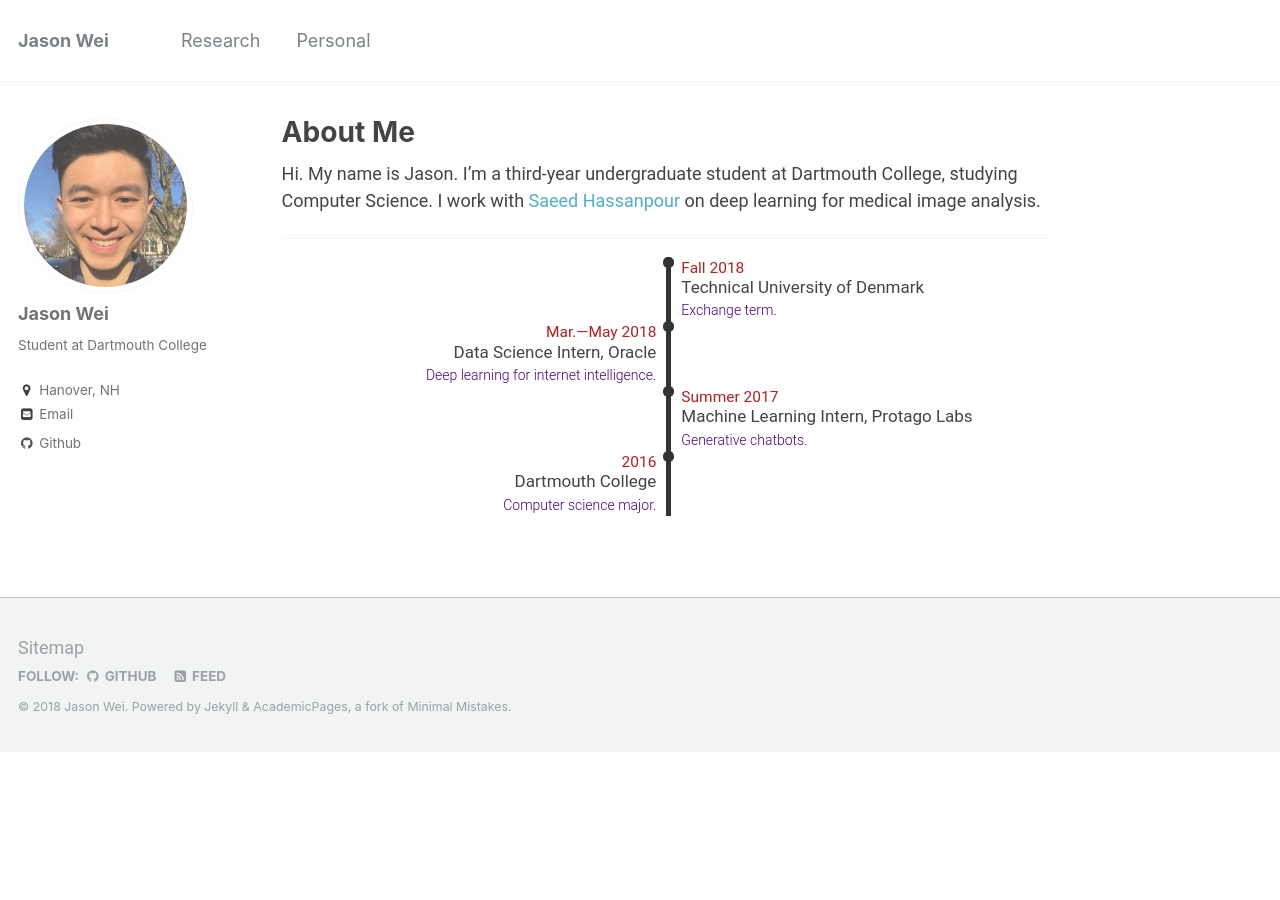
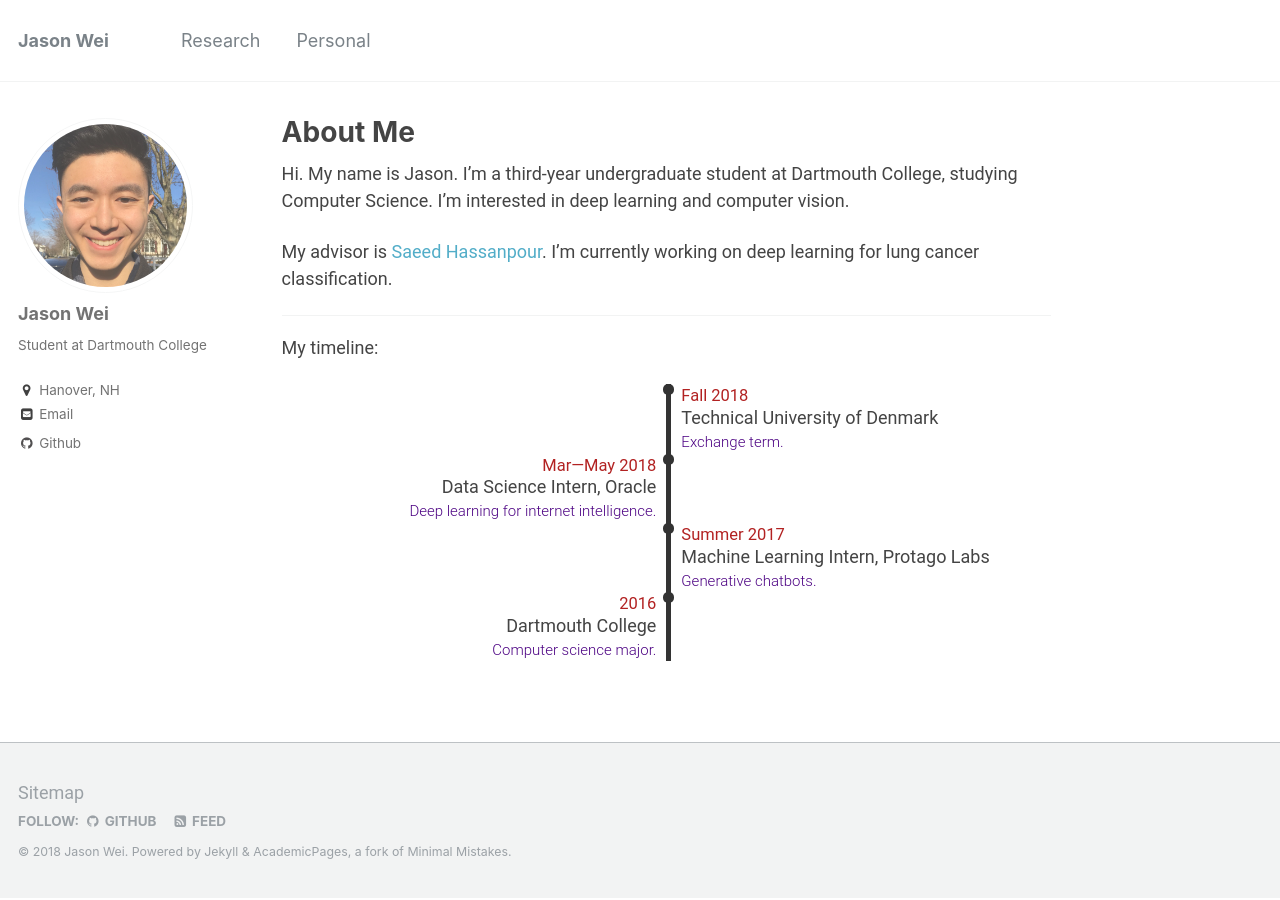
Before and after one commit to jasonwei20/jasonwei20.github.io, a Jekyll site: the page built from _pages/about.md, in a window 1280 px wide. Built offline with Jekyll 4.4.1, drawn with Linux system fonts in a browser that asks for light colours.

Commit message:
try timeline

```diff
--- a/_pages/about.md
+++ b/_pages/about.md
@@ -8,10 +8,12 @@ redirect_from:
   - /about.html
 ---
 
-Hi. My name is Jason. I'm a third-year undergraduate student at Dartmouth College, studying Computer Science. I work with [Saeed Hassanpour](https://www.hassanpourlab.com/) on deep learning for medical image analysis.
+Hi. My name is Jason. I'm a third-year undergraduate student at Dartmouth College, studying Computer Science. I'm interested in deep learning and computer vision.
 
+My advisor is [Saeed Hassanpour](https://www.hassanpourlab.com/). I'm currently working on deep learning for lung cancer classification.
 
 ------
+My timeline:
 <html>
 <head>
 <style>
@@ -162,17 +164,17 @@ li {
 }
 
 .tdate {
-  font-size: 15.5px;
+  font-size: 16.5px;
   font-weight: 400;
   margin-bottom: -5px;
   color: rgb(178,34,34);
 }
 .ttitle {
-  font-size: 17px;
+  font-size: 18px;
   font-weight: 400;
 }
 .tdesc {
-  font-size: 14px;
+  font-size: 15px;
   font-weight: 300;
 }
 @media (max-width: 768px) {
@@ -183,6 +185,7 @@ li {
     font-size: 16px;
   }
   .tdesc {
+  	font-style: italic;
     font-size: 16px;
   }
 }
@@ -379,7 +382,7 @@ hr.soft {
 
 
     <div class="timelineitem">
-      <div class="tdate">Mar.&mdash;May 2018</div>
+      <div class="tdate">Mar&mdash;May 2018</div>
       <div class="ttitle">Data Science Intern, Oracle</div>
       <div class="tdesc"><span class="thigh">Deep learning for internet intelligence.</span></div>
     </div>
```
